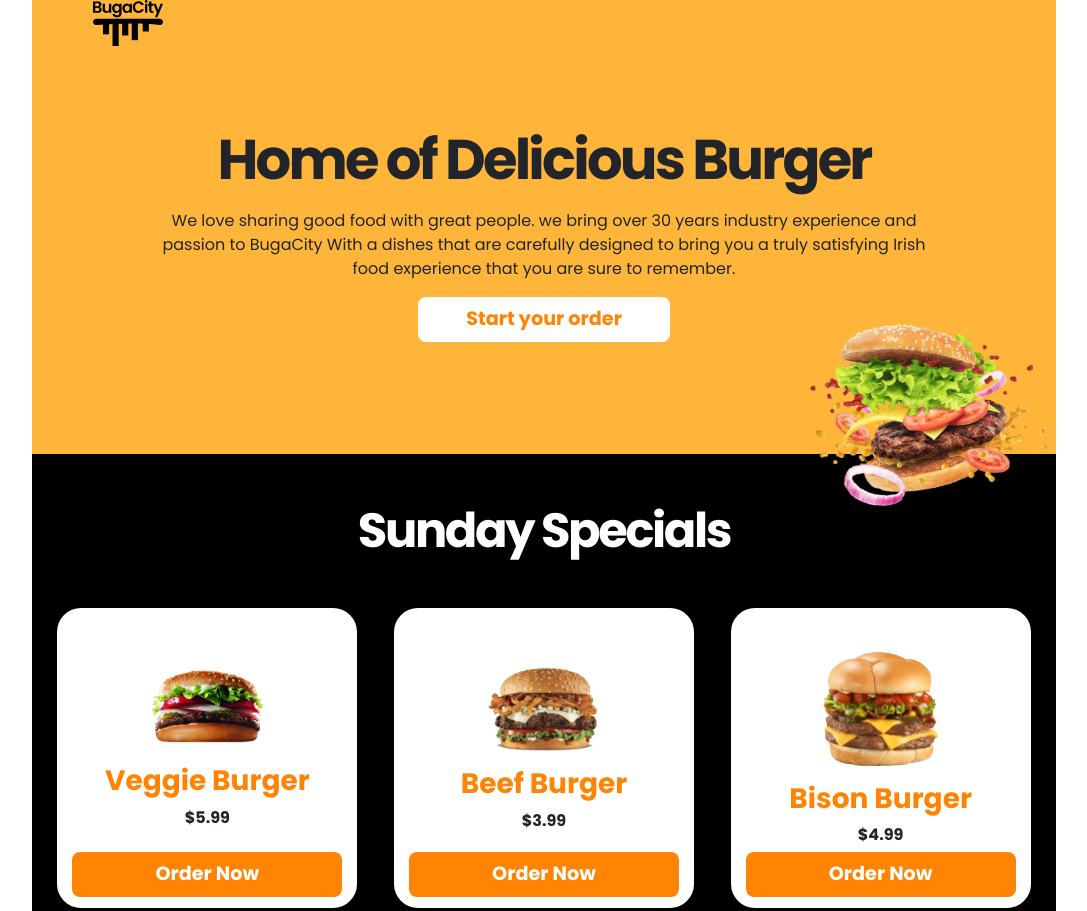
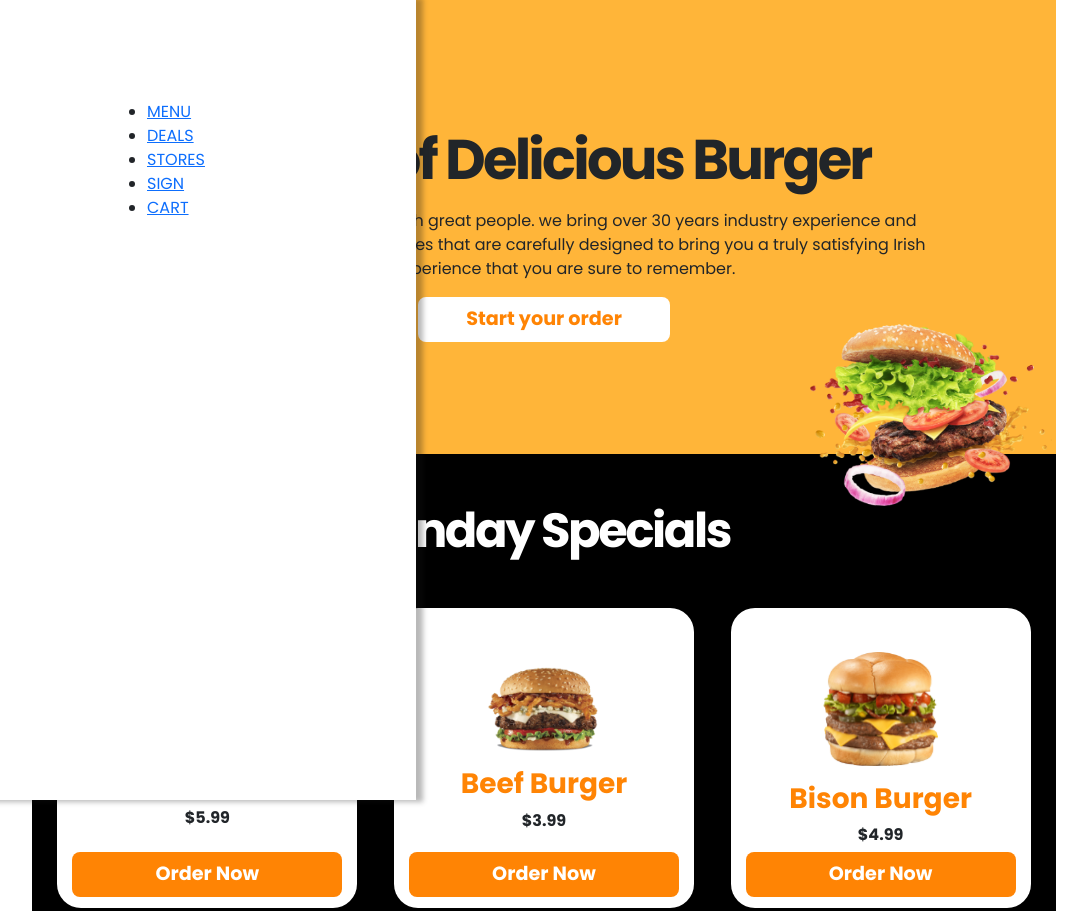
Before and after one commit to amazinghenry/bugacity, a plain HTML site: page index.html in a window 1280 px wide. Shown: the top 911 px of the page, without its empty margins (96-1183 px from the left). Drawn offline with nearby package versions, Linux system fonts and the light colour scheme.

Commit message:
I started styling the menu bar

```diff
--- a/css/style.css
+++ b/css/style.css
@@ -38,6 +38,29 @@ nav > #menubar{
     margin-right: 20px;
 }
 
+/* navigation */
+
+.navigation {
+    background-color: #fff;
+    height: 100vh;
+    width: 40vw;
+    position: absolute;
+    top: 0;
+    left: 0;
+    z-index: 3;
+    position: fixed;
+    display: flex;
+    flex-direction: column;
+    align-items: center;
+    padding: 100px 0;
+    box-shadow: 5px 0px 5px 2px #1818184d;
+}
+
+@media screen and (max-width: 470px) {
+    .navigation {
+        width: 60vw;
+    }
+}
 
 h1{
     font-weight: var(--fw--bold);
--- a/index.html
+++ b/index.html
@@ -36,6 +36,16 @@
       <img src="./images/bc-logo.svg" class="logo">
     </nav>
 
+    <div class="navigation">
+      <ul class="nav-ul">
+        <li class="nav-li"><a href="#" class="nav-a">MENU</a></li>
+        <li class="nav-li"><a href="#" class="nav-a">DEALS</a></li>
+        <li class="nav-li"><a href="#" class="nav-a">STORES</a></li>
+        <li class="nav-li"><a href="#" class="nav-a">SIGN</a></li>
+        <li class="nav-li"><a href="#" class="nav-a">CART</a></li>
+      </ul>
+
+    </div>
 
           <!-- section 1 -->
         <section class="container-fluid section1-background">
```
Also changed, not shown: js/script.js (line endings or trailing spaces).
